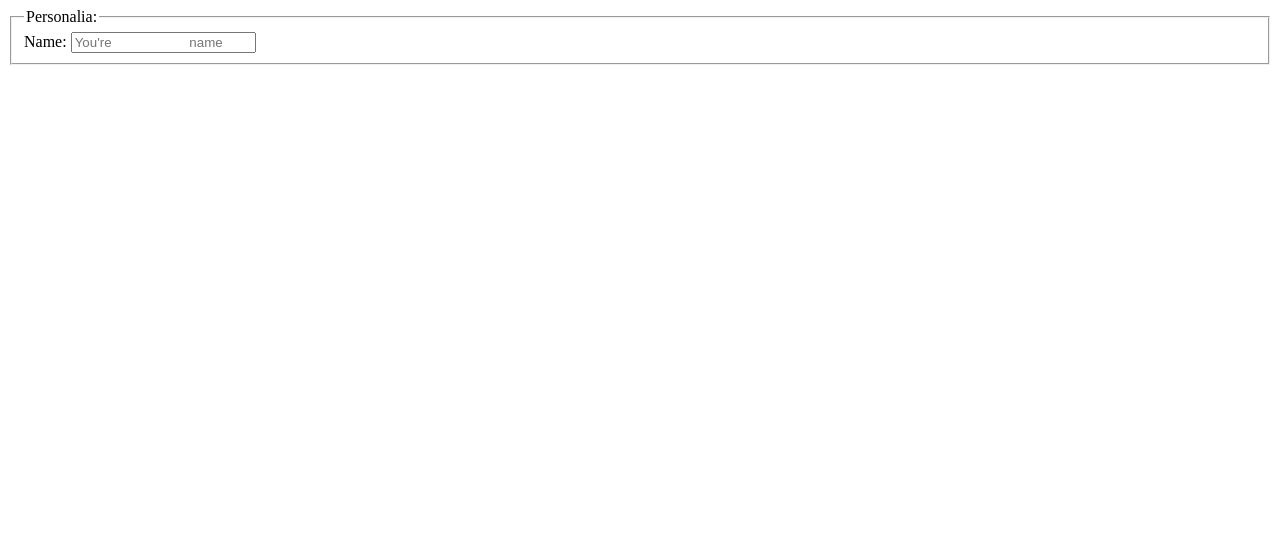
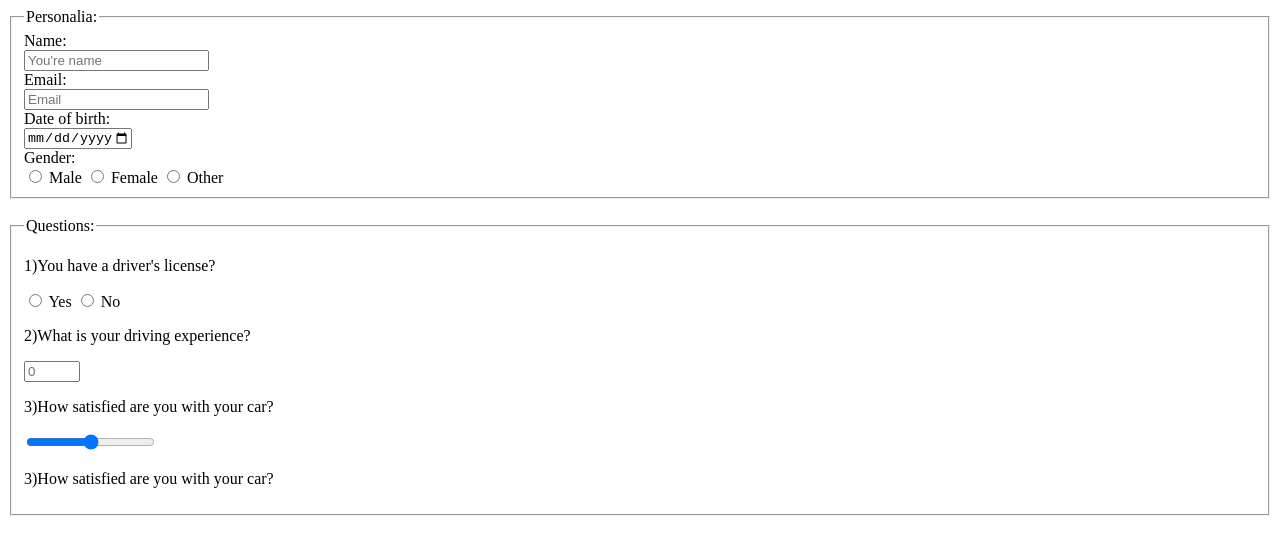
Before and after one commit to RostyslavSova/home-one, a plain HTML site: page survey-form.html in a window 1280 px wide. Drawn offline with Linux system fonts and the light colour scheme.

Commit message:
page 2 pers ended

```diff
--- a/survey-form.html
+++ b/survey-form.html
@@ -10,8 +10,35 @@
     <form>
         <fieldset>
             <legend>Personalia:</legend>
-            <label>Name: <input type="text" name="username" placeholder="You're
-                    name" required></label>
+            <label>Name: <br><input type="text" name="username" placeholder="You're name" required></label>
+            <br>
+            <label>Email: <br><input type="email" name="email" placeholder="Email" required></label>
+            <br>
+            <label>Date of birth: <br><input type="date" name="bdate" max="2012-12-31" ></label>
+            <br>
+            <label>Gender: <br>
+                    <label><input type="radio" name="gender" value="male"> Male</label>
+                    <label><input type="radio" name="gender" value="female"> Female</label>
+                    <label><input type="radio" name="gender" value="other"> Other</label>
+            </label>
+        </fieldset>
+        <br>
+        <fieldset>
+            <legend>Questions:</legend>
+            <p>1)You have a driver's license?</p>
+
+            <label><input type="radio" name="dlicense" value="yes"> Yes</label>
+            <label><input type="radio" name="dlicense" value="no"> No</label>
+            <p>2)What is your driving experience?</p>
+            <input type="number" name="dexp" min="0" max="70" title="Only the number of full years." placeholder="0">
+            <p>3)How satisfied are you with your car?</p>
+
+            <input type="range" list="dsatisfy" min="0" max="100" label="%">
+
+            <p>3)How satisfied are you with your car?</p>
+
+
+
         </fieldset>
     </form>
 </body>
```
